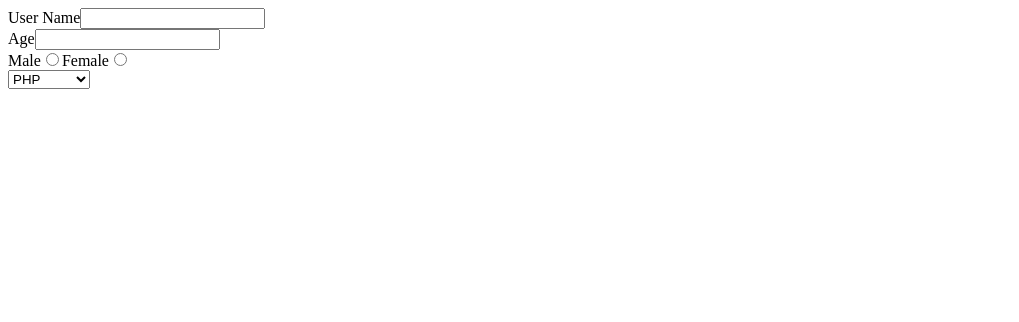
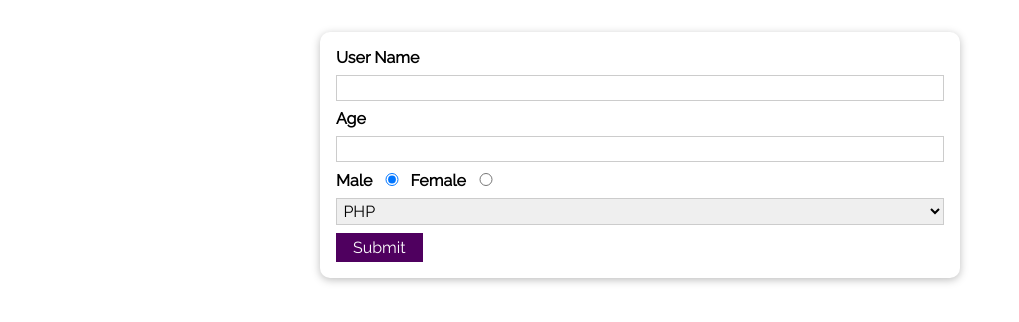
Before and after one commit to mitulmj/react-userlist, a React (Create React App) app: page / in a window 1280 px wide. Shown: the top 322 px of the page, without its empty margins (0-1019 px from the left). Built offline with nearby package versions, Linux system fonts and the light colour scheme.

Commit message:
complete add user flow

```diff
--- a/src/App.css
+++ b/src/App.css
@@ -1,5 +1,8 @@
+@import url('https://fonts.googleapis.com/css2?family=Raleway&display=swap');
 *{
     box-sizing: border-box;
+    font-family: 'Raleway', sans-serif;
+
 }
 
 html,body{
--- a/src/App.js
+++ b/src/App.js
@@ -1,9 +1,15 @@
 import AddUser from "./components/User/AddUser";
-
+import './app.css';
+import { useState } from "react";
 const App = () => {
+    const [user,setUser] = useState([])
+    const addUser = (data) =>{
+        setUser((previosState) => {return [data,...previosState]})
+        console.log(user)
+    }
     return(
         <div>
-            <AddUser/>
+            <AddUser getUser={addUser}/>
         </div>
     )
 }
--- /dev/null
+++ b/src/components/UI/Button.js
@@ -0,0 +1,10 @@
+import classes from './Button.module.css'
+
+const Button = (props) => {
+
+    return (
+        <button className={classes.button} type={props.type}>{props.children}</button>
+    )
+}
+
+export default Button
--- /dev/null
+++ b/src/components/UI/Button.module.css
@@ -0,0 +1,18 @@
+.button {
+    font: inherit;
+    border: 1px solid #4f005f;
+    background: #4f005f;
+    color: white;
+    padding: 0.25rem 1rem;
+    cursor: pointer;
+  }
+
+  .button:hover,
+  .button:active {
+    background: #741188;
+    border-color: #741188;
+  }
+
+  .button:focus {
+    outline: none;
+  }
--- /dev/null
+++ b/src/components/UI/Card.js
@@ -0,0 +1,11 @@
+import classes from './Card.module.css'
+
+const Card = (props) => {
+    return(
+        <div className={`${classes.card} ${props.className}`} >
+            {props.children}
+        </div>
+    )
+}
+
+export default Card
--- /dev/null
+++ b/src/components/UI/Card.module.css
@@ -0,0 +1,5 @@
+.card {
+    background: white;
+    box-shadow: 0 2px 8px rgba(0, 0, 0, 0.26);
+    border-radius: 10px;
+  }
--- a/src/components/User/Add.module.css
+++ b/src/components/User/Add.module.css
@@ -0,0 +1,32 @@
+.input {
+    margin: 2rem auto;
+    padding: 1rem;
+    width: 90%;
+    max-width: 40rem;
+}
+.input .radio label{
+    display: inline-block;
+}
+.input .radio input{
+max-width: 30px;
+display: inline-block;
+}
+  .input label {
+    display: block;
+    font-weight: bold;
+    margin-bottom: 0.5rem;
+  }
+
+  .input input,.input select {
+    font: inherit;
+    display: block;
+    width: 100%;
+    border: 1px solid #ccc;
+    padding: 0.15rem;
+    margin-bottom: 0.5rem;
+  }
+
+  .input input:focus, .input select:focus {
+    outline: none;
+    border-color: #4f005f;
+  }
--- a/src/components/User/AddUser.js
+++ b/src/components/User/AddUser.js
@@ -1,31 +1,66 @@
+import { useState } from 'react';
+import Button from '../UI/Button';
+import Card from '../UI/Card';
 import classes from './Add.module.css';
 
-const AddUser = () => {
+const AddUser = (props) => {
+    const [user,setUser] = useState('');
+    const [Age,setAge] = useState('');
+    const [gender,setGender] = useState('Male');
+    const [course,setCourse] = useState('PHP');
+
+    const userChangeHandler = (e) =>{
+        setUser(e.target.value);
+    }
+    const ageChangeHandler = (e) =>{
+        setAge(e.target.value);
+    }
+    const genderChange = (e)=>{
+        setGender(e.target.value)
+    }
+    const courseChange = (e)=>{
+        setCourse(e.target.value);
+    }
+
+    const submitForm = (e) =>{
+        e.preventDefault()
+        const userObj = {
+            id: Math.random()*10,
+            user,
+            Age,
+            gender,
+            course
+        }
+        props.getUser(userObj)
+    }
     return (
-       <form>
+        <Card className={classes.input}>
+            <form onSubmit={submitForm}>
                 <div className="form-control">
                     <label htmlFor="name">User Name</label>
-               <input id="name" type="text" />
+                    <input id="name" type="text" value={user} onChange={userChangeHandler}/>
                 </div>
                 <div className="form-control">
                     <label htmlFor="age">Age</label>
-               <input type="number" id="age" />
+                    <input type="number" id="age" value={Age} onChange={ageChangeHandler}/>
+                </div>
+                <div className={`form-control ${classes.radio}`}>
+                    <label htmlFor="male">Male</label>
+                    <input type="radio" name="gender" value="Male" checked={gender === 'Male'} id="male" onChange={genderChange}/>
+                    <label htmlFor="female">Female</label>
+                    <input type="radio" name="gender" value="Female" checked={gender=== 'Female'} id="female" onChange={genderChange}/>
                 </div>
                 <div className="form-control">
-               <label htmlFor="male">Male</label>
-               <input type="radio" name="gender" value="Male" id="male"/>
-               <label htmlFor="">Female</label>
-               <input type="radio" name="gender" value="Female" id="female"/>
-           </div>
-           <div className="form-control">
-               <select name="coursename" id="courseName" value>
+                    <select name="coursename" id="courseName" value={course}  onChange={courseChange}>
                             <option value="PHP">PHP</option>
                             <option value="SQL">SQL</option>
                             <option value="Javascript">Javascript</option>
                             <option value=".NET">.NET</option>
                     </select>
                 </div>
+                <Button type="submit">Submit</Button>
             </form>
+       </Card>
     )
 }
 
```
Lines whose indentation alone changed are shown as unchanged.
